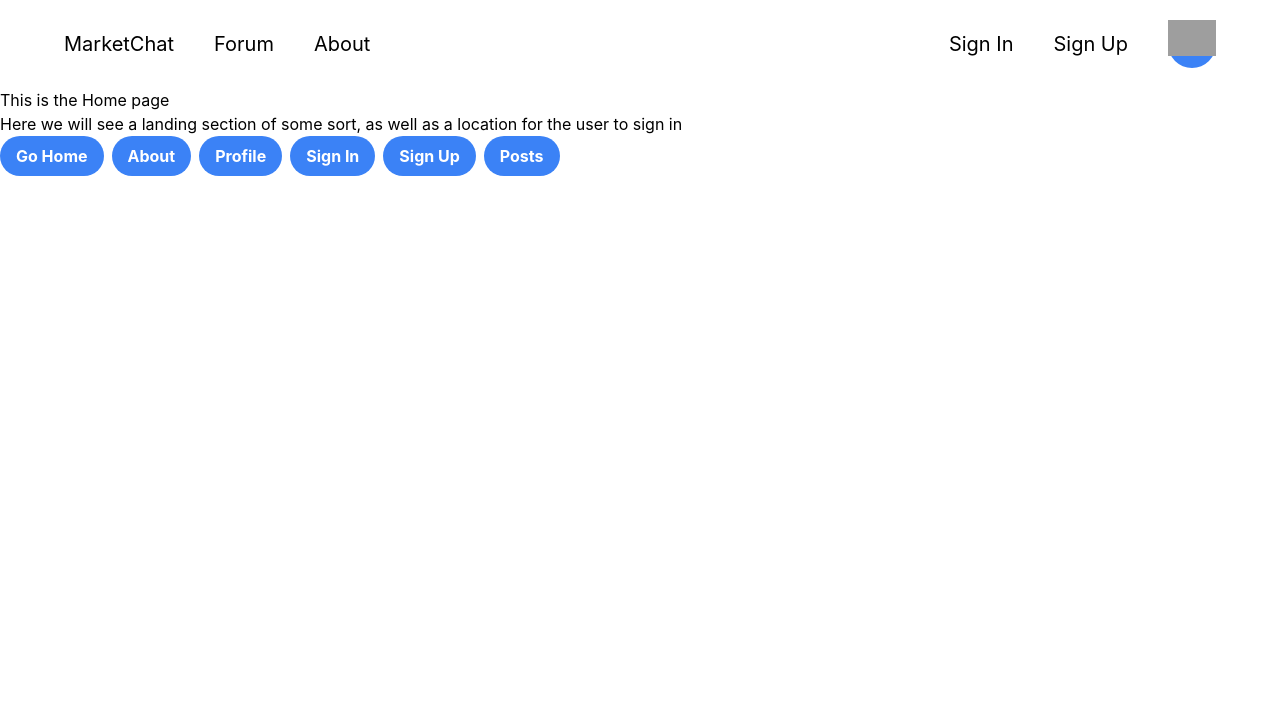
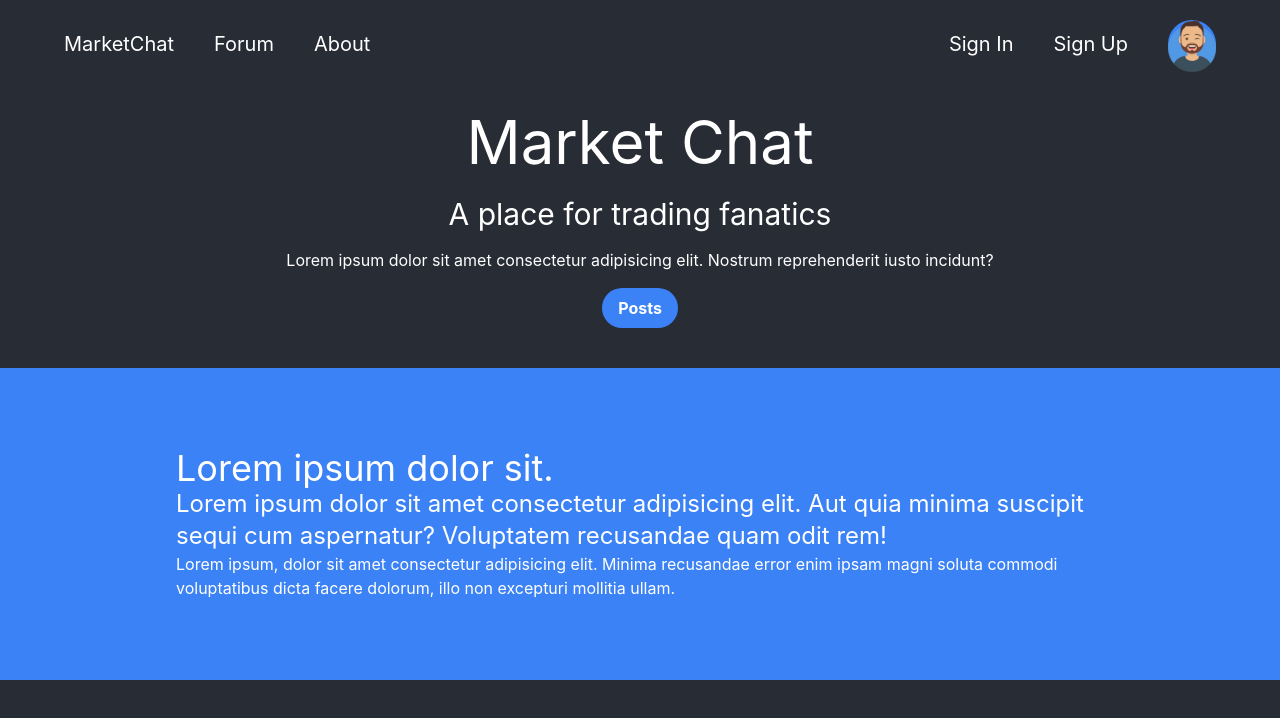
Before and after one commit to oburnett127/marketchatfe, a React (Create React App) app: page / in a window 1280 px wide. Shown: the top 718 px of the page. Built offline with nearby package versions, Linux system fonts and the light colour scheme; grey boxes are pictures that could not be loaded.

Commit message:
Add placeholder content & styling to landing page
I added some base background and text colors for the body element. I then began developing a temporary design for the landing page.

```diff
--- a/src/index.css
+++ b/src/index.css
@@ -9,6 +9,8 @@ body {
     sans-serif;
   -webkit-font-smoothing: antialiased;
   -moz-osx-font-smoothing: grayscale;
+  background-color: #282c34;
+  color: #fff;
 }
 
 code {
--- a/src/pages/Home/Home.tsx
+++ b/src/pages/Home/Home.tsx
@@ -3,21 +3,32 @@ import Button from '../../components/NavButton/NavButton';
 
 function Home() {
   return (
-    <div>
-      <h1>This is the Home page</h1>
-      <p>
-        Here we will see a landing section of some sort, as well as a location
-        for the user to sign in
-      </p>
-      <div className='flex flex-wrap gap-2'>
-        <Button to='/'>Go Home</Button>
-        <Button to='/about'>About</Button>
-        <Button to='/profile'>Profile</Button>
-        <Button to='/signin'>Sign In</Button>
-        <Button to='/signup'>Sign Up</Button>
+    <main>
+      <section className='text-center px-44'>
+        <h1 className='text-6xl my-6'>Market Chat</h1>
+        <p className='text-3xl'>A place for trading fanatics</p>
+        <p className='my-4'>
+          Lorem ipsum dolor sit amet consectetur adipisicing elit. Nostrum
+          reprehenderit iusto incidunt?
+        </p>
         <Button to='/posts'>Posts</Button>
-      </div>
-    </div>
+      </section>
+
+      {/* Maybe some explanatory section here */}
+      <section className='bg-blue-500 mt-10 px-44 py-20'>
+        <h2 className='text-4xl'>Lorem ipsum dolor sit.</h2>
+        <p className='text-2xl'>
+          Lorem ipsum dolor sit amet consectetur adipisicing elit. Aut quia
+          minima suscipit sequi cum aspernatur? Voluptatem recusandae quam odit
+          rem!
+        </p>
+        <p>
+          Lorem ipsum, dolor sit amet consectetur adipisicing elit. Minima
+          recusandae error enim ipsam magni soluta commodi voluptatibus dicta
+          facere dolorum, illo non excepturi mollitia ullam.
+        </p>
+      </section>
+    </main>
   );
 }
 
```
Also changed, not shown: src/images/mock-avatar.png (added).
